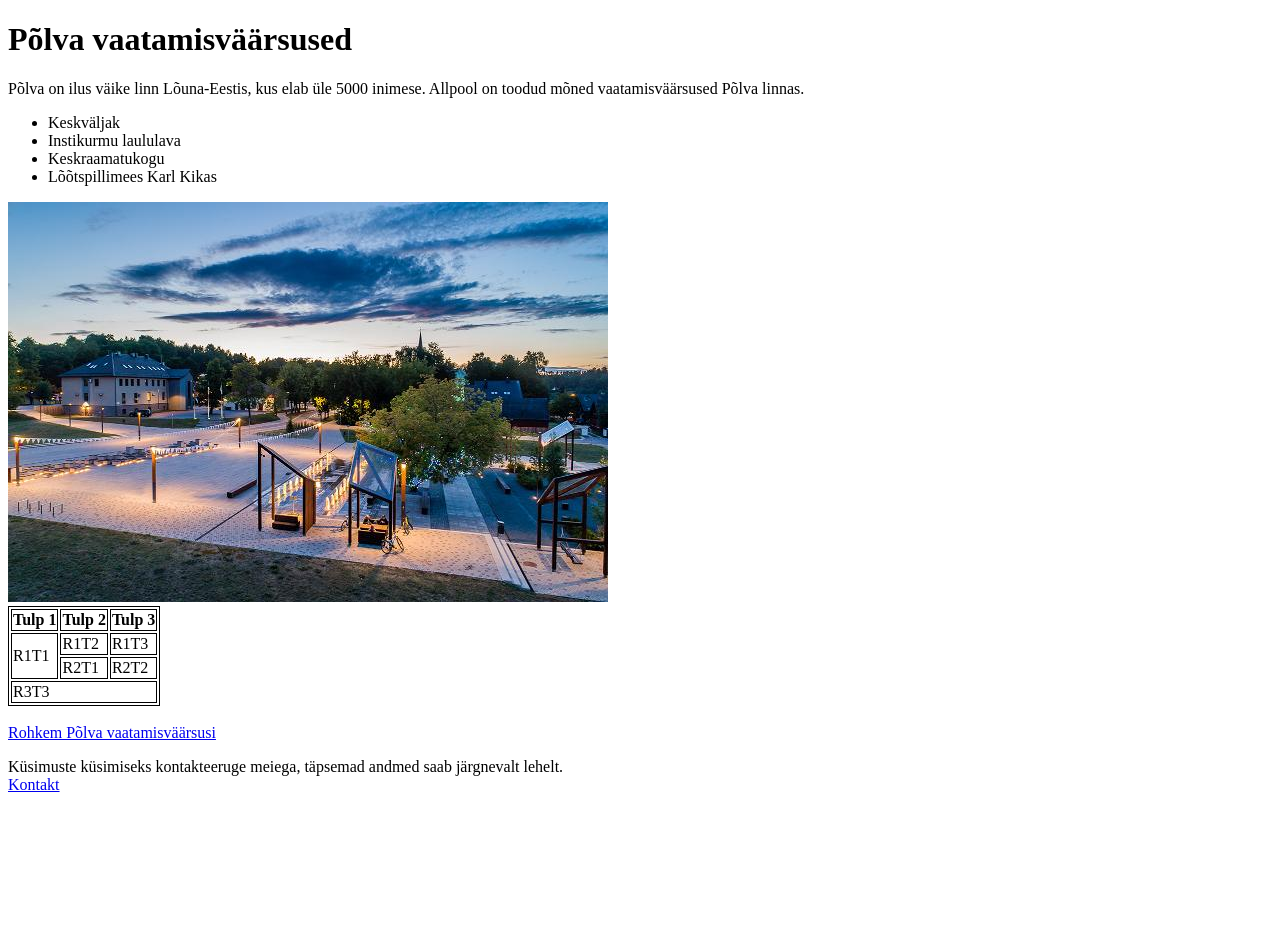
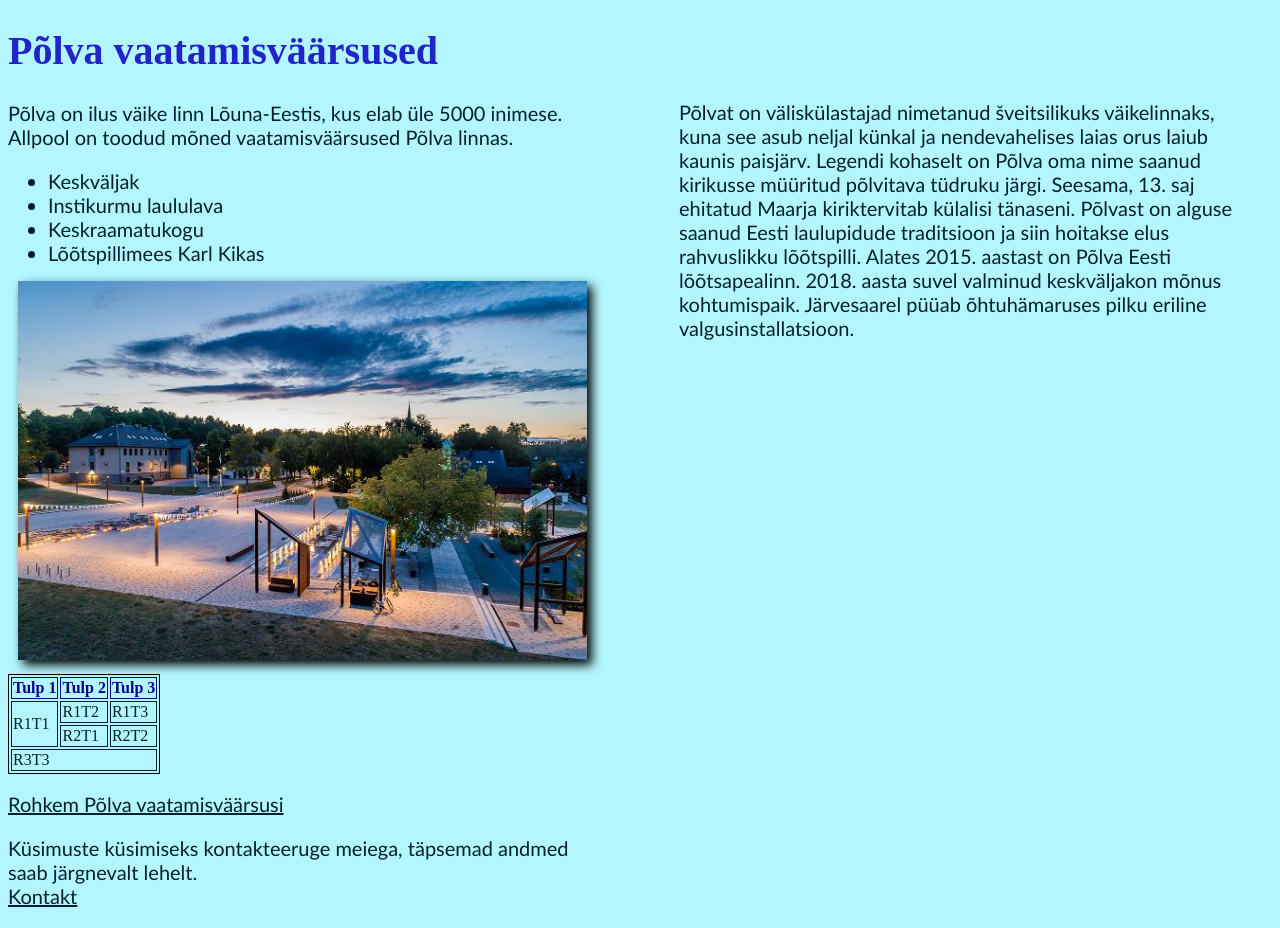
Before and after one commit to rainervana/veebileht, a plain HTML site: page index.html in a window 1280 px wide. Before the commit the page ends 810 px from the top, so only its background shows below. Drawn offline with Linux system fonts and the light colour scheme.

Commit message:
style.css lisamine

```diff
--- a/index.html
+++ b/index.html
@@ -8,11 +8,12 @@
         </style>
         <meta charset="utf-8">
         <title>Põlva vaatamisväärsused</title>
+	    <link rel="stylesheet" type="text/css" href="style.css">
     </head>
 
     <body>
         <h1>Põlva vaatamisväärsused</h1>
-        <p>
+        <p id="sissejuhatus">
             Põlva on ilus väike linn Lõuna-Eestis, kus elab üle 5000 inimese.
             Allpool on toodud mõned vaatamisväärsused Põlva linnas.
             <br>
@@ -54,6 +55,10 @@
             <a href="contact.html">Kontakt</a>
         </p>
 
+        <div class="ajalugu">
+            Põlvat on väliskülastajad nimetanud šveitsilikuks väikelinnaks, kuna see asub neljal künkal ja nendevahelises laias orus laiub kaunis paisjärv. Legendi kohaselt on Põlva oma nime saanud kirikusse müüritud põlvitava tüdruku järgi. Seesama, 13. saj ehitatud Maarja kiriktervitab külalisi tänaseni. Põlvast on alguse saanud Eesti laulupidude traditsioon ja siin hoitakse elus rahvuslikku lõõtspilli. Alates 2015. aastast on Põlva Eesti lõõtsapealinn. 2018. aasta suvel valminud keskväljakon mõnus kohtumispaik. Järvesaarel püüab õhtuhämaruses pilku eriline valgusinstallatsioon.
+        </div>
+
     </body>
 
 </html>
--- /dev/null
+++ b/style.css
@@ -0,0 +1,43 @@
+body {
+   background-color: rgb(180, 246, 255);
+}
+
+h1 {
+   color: rgb(35, 35, 202);
+   font-family: 'Times New Roman', Times, serif;
+   font-size: 40px;
+}
+
+p, li, a {
+   color: rgb(0, 33, 44);
+   font-family:'Gill Sans', 'Gill Sans MT', Calibri, 'Trebuchet MS', sans-serif;
+   font-size: 20px;
+   text-align: left;
+   width: 45%;
+}
+
+.ajalugu{
+   position: absolute;
+   top: 100px;
+   right: 25px;
+   color: rgb(0, 33, 44);
+   font-family:'Gill Sans', 'Gill Sans MT', Calibri, 'Trebuchet MS', sans-serif;
+   font-size: 20px;
+   width: 45%;
+}
+
+img {
+   box-shadow: 5px 5px 10px;
+   margin-bottom: 10px;
+   margin-left: 10px;
+   width: 45%;
+   height: 45%
+}
+
+tr {
+  color: darkblue;
+}
+
+td {
+   color: rgb(0, 33, 44);
+}
```
